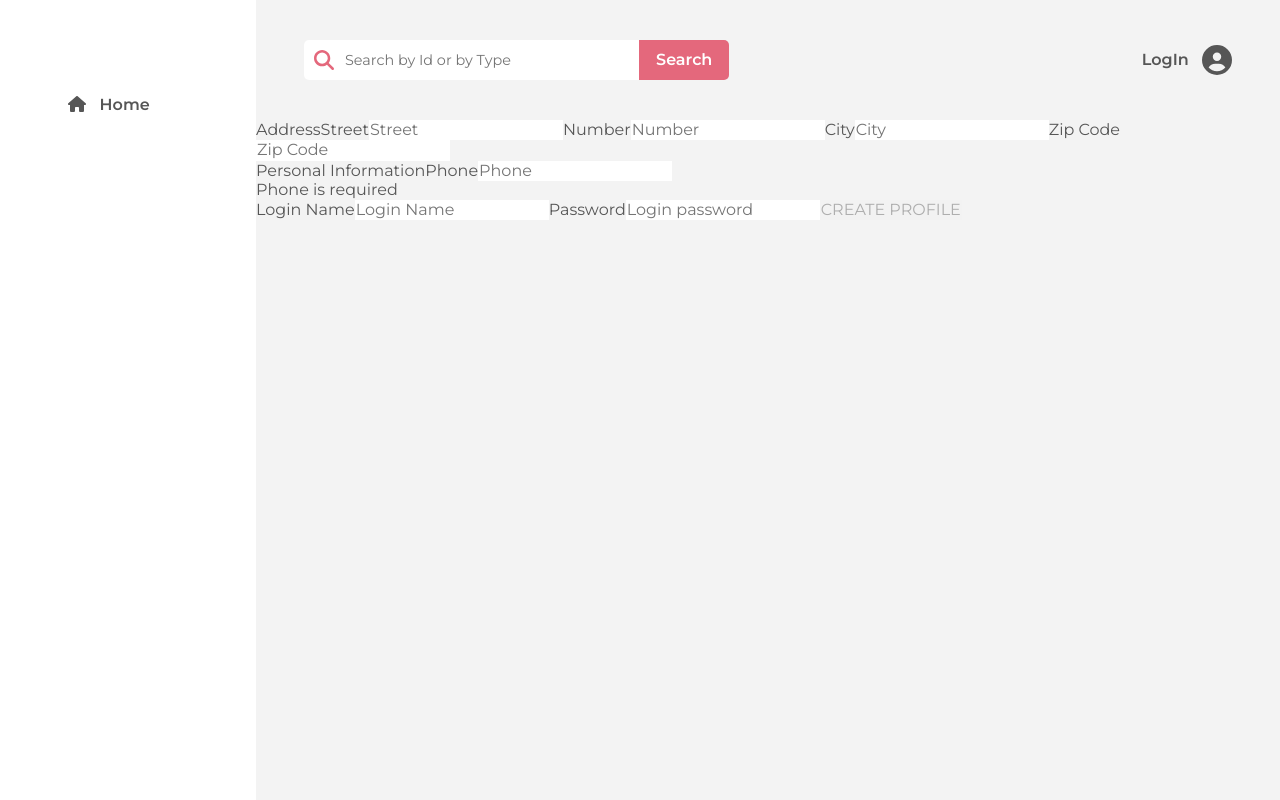
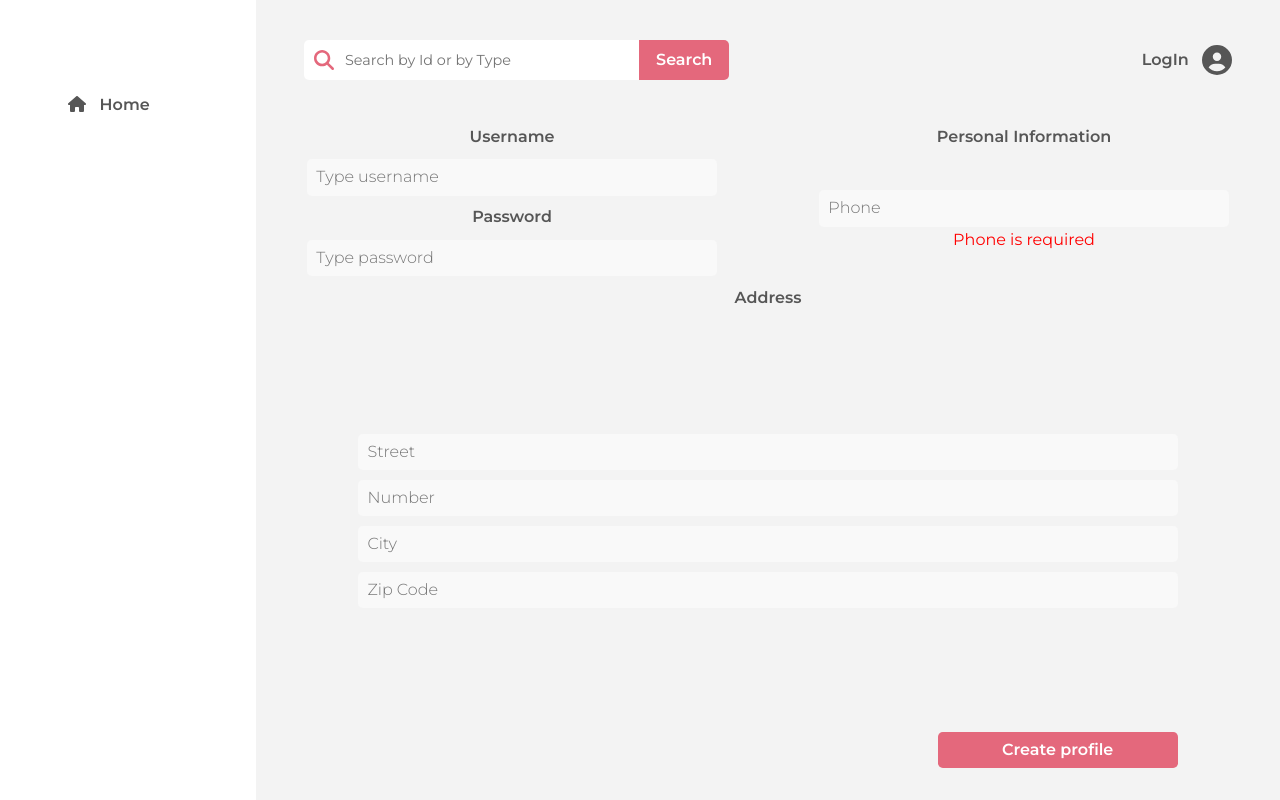
Before and after one commit to Thyroi/Frontend, a React (Create React App) app in the folder client/: page /signupgoogle in a window 1280 px wide. Built offline with nearby package versions, Linux system fonts and the light colour scheme.

Commit message:
Styled signupgoogle

```diff
--- a/client/src/components/SignUp/SignUpGoogle.jsx
+++ b/client/src/components/SignUp/SignUpGoogle.jsx
@@ -125,14 +125,15 @@ export default function SignUpGoogle(params) {
 	}
 
 	return (
-		<div>
+		<div className={style.container}>
 			<form
+				className={style.form}
 				onSubmit={(e) => {
 					handleSubmit(e);
-				}}
-				className={style.conteiner}>
+				}}>
+				<div className={style.addressGlobal}>
 					<label>Address</label>
-				<label>Street</label>
+					<div className={style.address}>
 						<input
 							type='text'
 							placeholder='Street'
@@ -143,7 +144,7 @@ export default function SignUpGoogle(params) {
 							}}
 						/>
 						{error.calle && <p>{error.calle}</p>}
-				<label>Number</label>
+
 						<input
 							type='text'
 							placeholder='Number'
@@ -154,7 +155,7 @@ export default function SignUpGoogle(params) {
 							}}
 						/>
 						{error.numero && <p>{error.numero}</p>}
-				<label>City</label>
+
 						<input
 							type='text'
 							placeholder='City'
@@ -165,7 +166,7 @@ export default function SignUpGoogle(params) {
 							}}
 						/>
 						{error.city && <p>{error.city}</p>}
-				<label>Zip Code</label>
+
 						<input
 							type='text'
 							placeholder='Zip Code'
@@ -176,9 +177,12 @@ export default function SignUpGoogle(params) {
 							}}
 						/>
 						{error.zip_code && <p>{error.zip_code}</p>}
-				<br />
+					</div>
+				</div>
+
+				<div className={style.infoGlobal}>
 					<label>Personal Information</label>
-				<label>Phone</label>
+					<div className={style.infoContainer}>
 						<input
 							type='number'
 							placeholder='Phone'
@@ -189,10 +193,14 @@ export default function SignUpGoogle(params) {
 							}}
 						/>
 						{error.phone && <p>{error.phone}</p>}
-				<label>Login Name</label>
+					</div>
+				</div>
+
+				<div className={style.logInGlobal}>
+					<label>Username</label>
 					<input
 						type='text'
-					placeholder='Login Name'
+						placeholder='Type username'
 						name='login_name'
 						value={inputs.login_name}
 						onChange={(e) => {
@@ -203,7 +211,7 @@ export default function SignUpGoogle(params) {
 					<label>Password</label>
 					<input
 						type='password'
-					placeholder='Login password'
+						placeholder='Type password'
 						name='login_password'
 						value={inputs.login_password}
 						onChange={(e) => {
@@ -211,10 +219,13 @@ export default function SignUpGoogle(params) {
 						}}
 					/>
 					{error.login_password && <p>{error.login_password}</p>}
+				</div>
 
+				<div className={style.submit}>
 					<button disabled={disable} type='submit'>
-					CREATE PROFILE
+						Create profile
 					</button>
+				</div>
 			</form>
 		</div>
 	);
```
Lines whose indentation alone changed are shown as unchanged.
